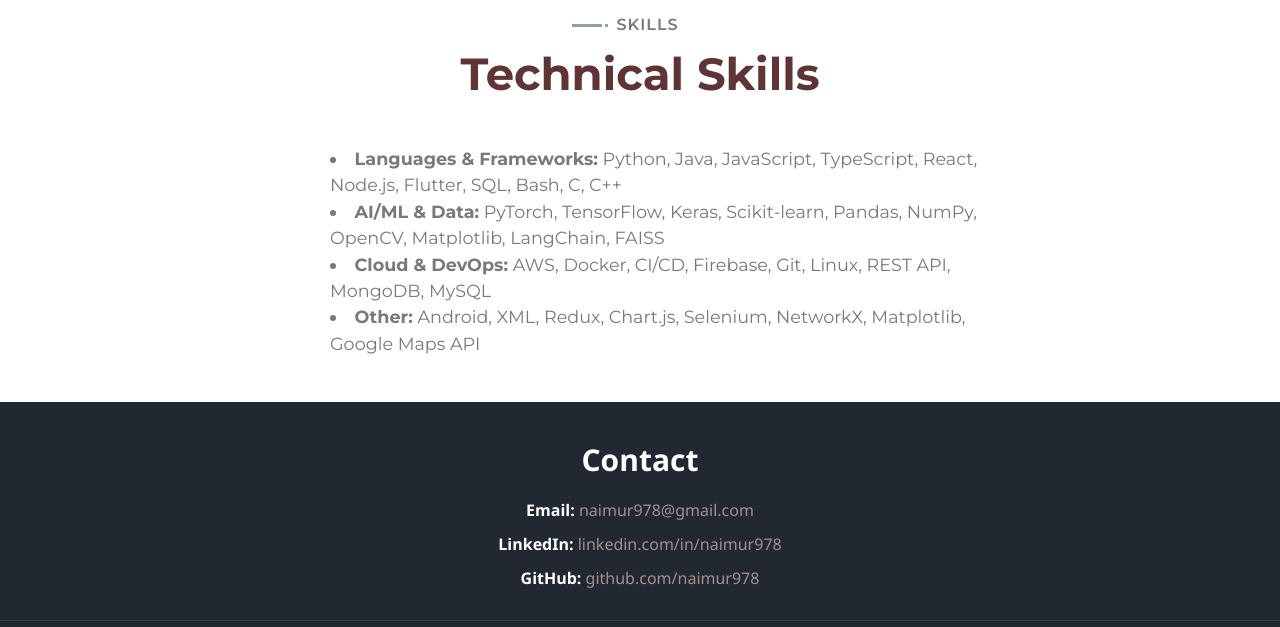
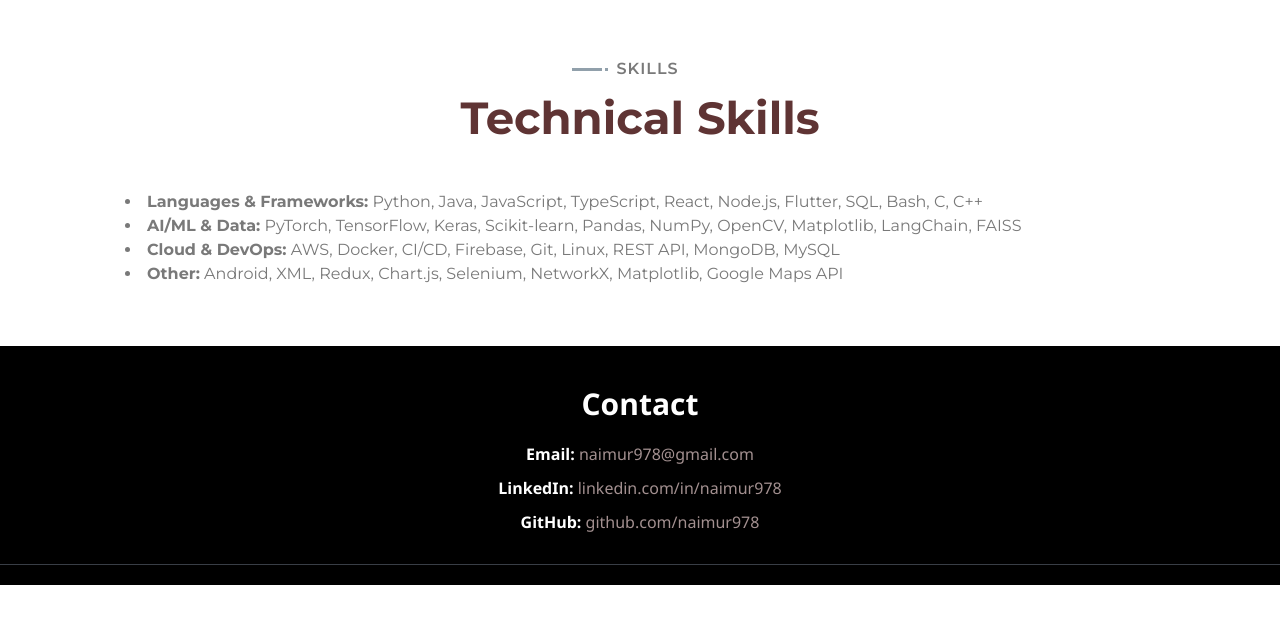
Before and after one commit to naimur978/naimur978.github.io, a plain HTML site: page index.html in a window 1280 px wide. Shown: the part 3281-3908 px from the top of the page. After the commit the page ends 3866 px from the top, so only its background shows below. Drawn offline with nearby package versions, Linux system fonts and the light colour scheme; files whose address does not match are found by name; a web font is replaced by a local one.

Commit message:
Set footer background color to black

```diff
--- a/css/style.css
+++ b/css/style.css
@@ -1148,6 +1148,12 @@
 /*******************************/
 /********* My Skills **********/
 /* ****************************/
+.skills {
+    margin-top: 60px;
+    margin-bottom: 60px;
+    margin-left: 2%; /* Match .project-margin and .portfolio .portfolio-text */
+    margin-right: 2%;
+}
 .skills-icons{
     display: grid;
     grid-template-columns: 1fr 1fr 1fr 1fr;
@@ -1206,7 +1212,7 @@
 .footer {
     position: relative;
     margin-top: 45px;
-    background: linear-gradient(rgba(1, 35, 60, .43), rgba(1, 35, 60, .43)), url(../img/hero-bg.jpg);;
+    background: #000 !important;
     padding-bottom: 20px;
 }
 
--- a/index.html
+++ b/index.html
@@ -246,9 +246,7 @@
 
 
 
-    <!-- Skills Start -->
 
-    <!-- Contact Start -->
 
     <!-- Skills Start (Bottom) -->
     <div class="skills" id="skills">
@@ -257,7 +255,7 @@
                 <p>Skills</p>
                 <h2>Technical Skills</h2>
             </header>
-            <div class="skills-list" style="max-width: 700px; margin: 0 auto; text-align: left; font-size: 1.1rem;">
+            <div class="skills-list" >
                 <ul style="list-style: disc inside;">
                     <li><b>Languages & Frameworks:</b> Python, Java, JavaScript, TypeScript, React, Node.js, Flutter, SQL, Bash, C, C++</li>
                     <li><b>AI/ML & Data:</b> PyTorch, TensorFlow, Keras, Scikit-learn, Pandas, NumPy, OpenCV, Matplotlib, LangChain, FAISS</li>
```
